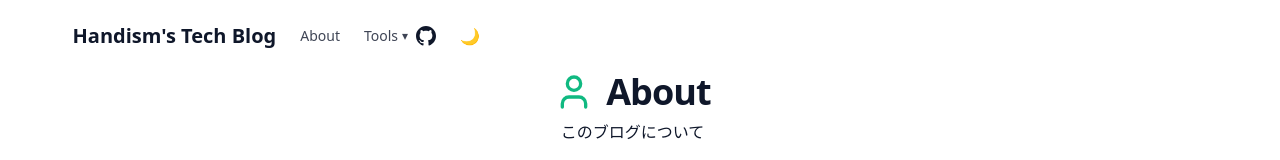
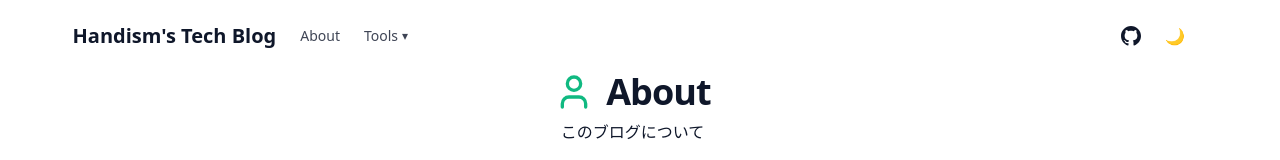
Before and after one commit to handism/handism.github.io, a Next.js app: page /about in a window 1280 px wide. Shown: the top 160 px of the page. Built offline with nearby package versions, Linux system fonts and the light colour scheme.

Commit message:
flexからgridへ

```diff
--- a/app/blog/posts/[slug]/page.tsx
+++ b/app/blog/posts/[slug]/page.tsx
@@ -56,7 +56,7 @@ export default async function Page({ params }: { params: Promise<{ slug: string
         <h1>{post.title}</h1>
 
         {/* メタ情報 */}
-        <div className="grid grid-cols-[repeat(auto-fit,minmax(140px,auto))] items-center gap-4 text-sm text-text/70 not-prose">
+        <div className="flex flex-wrap items-center gap-4 text-sm text-text/70 not-prose">
           {/* 投稿日時 */}
           {post.date && (
             <time dateTime={post.date.toISOString()}>
@@ -77,12 +77,12 @@ export default async function Page({ params }: { params: Promise<{ slug: string
           </Link>
           {/* タグ */}
           {post.tags.length > 0 && (
-            <div className="grid grid-cols-[repeat(auto-fit,minmax(80px,auto))] gap-2">
+            <div className="flex flex-wrap gap-2">
               {post.tags.map((tag) => (
                 <Link
                   key={tag}
                   href={`/blog/tags/${tagToSlug(tag)}`}
-                  className="inline-grid grid-flow-col auto-cols-max items-center px-3 py-1 text-xs font-medium rounded-full bg-accent/10 text-accent"
+                  className="inline-flex items-center px-3 py-1 text-xs font-medium rounded-full bg-accent/10 text-accent"
                 >
                   #{tag}
                 </Link>
--- a/src/components/Header.tsx
+++ b/src/components/Header.tsx
@@ -22,13 +22,13 @@ export default function Header() {
 
   return (
     <header>
-      <div className="max-w-6xl mx-auto px-4 py-3 md:py-4 relative grid gap-2 md:gap-0 md:grid-cols-[auto_1fr_auto] md:items-center">
-        <div className="grid gap-2 md:gap-6 md:grid-cols-[auto_1fr] md:items-center">
+      <div className="max-w-6xl mx-auto px-4 py-3 md:py-4 relative flex flex-col md:flex-row md:items-center md:justify-between gap-2 md:gap-0">
+        <div className="flex flex-col md:flex-row md:items-center gap-2 md:gap-6">
           <Link href="/" className="text-xl font-bold text-text hover:opacity-80">
             {siteConfig.name}
           </Link>
 
-          <nav className="grid grid-flow-col auto-cols-max items-center gap-4 md:gap-6 text-sm">
+          <nav className="flex items-center gap-4 md:gap-6 text-sm">
             <Link href="/about" className="text-text/80 hover:text-accent transition-colors">
               About
             </Link>
@@ -38,7 +38,7 @@ export default function Header() {
               <button
                 onClick={() => setIsOpen(!isOpen)} // タップで切り替え
                 onMouseEnter={() => setIsOpen(true)} // PCでの利便性のためにホバーも残す
-                className="text-text/80 hover:text-accent transition-colors inline-grid grid-flow-col auto-cols-max items-center gap-1"
+                className="text-text/80 hover:text-accent transition-colors flex items-center gap-1"
                 aria-haspopup="true"
                 aria-expanded={isOpen}
               >
@@ -88,7 +88,7 @@ export default function Header() {
         </div>
 
         {/* アイコン類 */}
-        <div className="absolute right-3 top-3 md:static grid grid-flow-col auto-cols-max items-center gap-1.5 md:gap-2 md:self-auto">
+        <div className="absolute right-3 top-3 md:static flex items-center gap-1.5 md:gap-2 md:self-auto">
           <a
             href={siteConfig.github}
             target="_blank"
```
